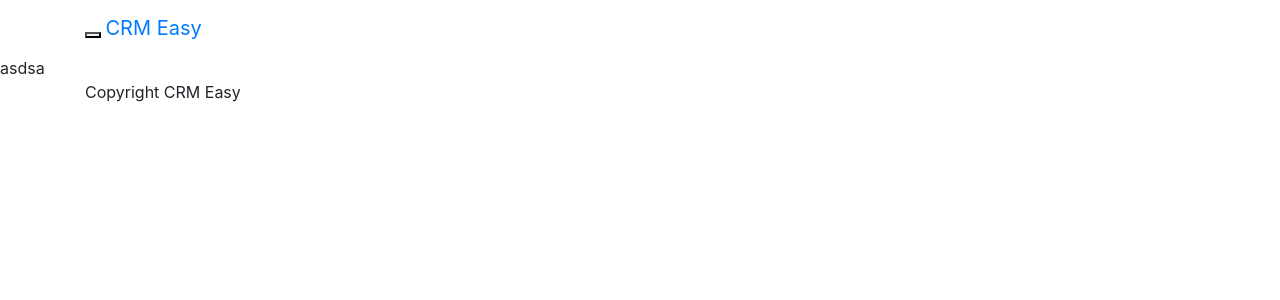
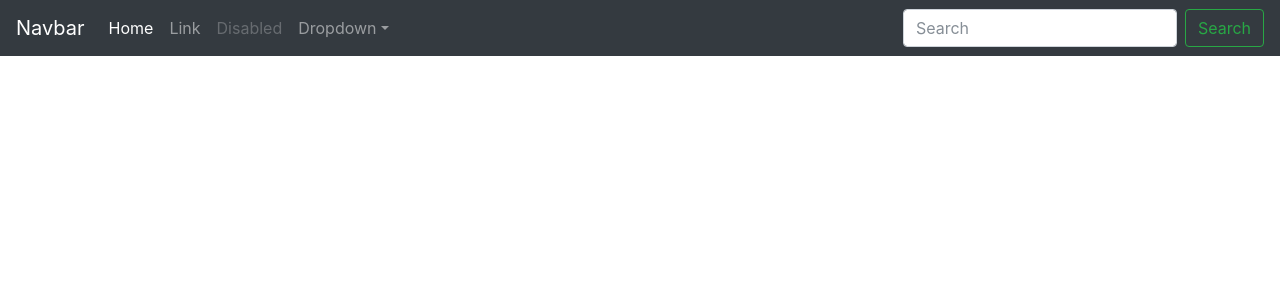
Before and after one commit to saj940826/cloudproject, a Django app: page / in a window 1280 px wide. Shown: the top 300 px of the page. Run offline with Django 3.2, Linux system fonts and the light colour scheme; some libraries are stand-ins or nearby versions.

Commit message:
modified base

```diff
--- a/login/templates/base.html
+++ b/login/templates/base.html
@@ -3,7 +3,7 @@
 <html>
     {# Make modifiable head elements #}
     <head>
-        <title>{% block title %}Home {% endblock title %} | CRM Easy</title>
+        <title>{% block title %}Home {% endblock title %} | Project</title>
         {% block head_favicon %}
             <link rel="icon" type="image/png"
                   href="{{ STATIC_URL }}images/favicon.ico">
@@ -34,33 +34,38 @@
     <body>
     {# Navigation Menu #}
     <header>
-        <div class="navbar navbar-default navbar-static-top
-        {% block nav-style %}{% endblock %}">
-            <div class="container p-none">
-                <div class="navbar-header">
-                    <button type="button" class="navbar-toggle"
-                            data-toggle="collapse"
-                            data-target=".navbar-collapse">
-                        <span class="icon-bar"></span>
-                        <span class="icon-bar"></span>
-                        <span class="icon-bar"></span>
-                    </button>
-                    <a class="navbar-brand" href="/">CRM Easy</a>
-                </div>
-                <div class="collapse navbar-collapse">
-                    <ul class="nav navbar-nav navbar-right">
-                        {% if user.is_authenticated %}
-                            <li><a href="">Logout</a></li>
-                            <li><a href=""
-                                   class="p-r-none">Accounts</a></li>
-                        {% else %}
-                            <li><a href="">Login</a></li>
-                            <li><a href="" class="p-r-none">Sign Up</a></li>
-                        {% endif %}
-                    </ul>
-                </div>
+      <nav class="navbar navbar-expand-md navbar-dark bg-dark fixed-top">
+      <a class="navbar-brand" href="#">Navbar</a>
+      <button class="navbar-toggler" type="button" data-toggle="collapse" data-target="#navbarsExampleDefault" aria-controls="navbarsExampleDefault" aria-expanded="false" aria-label="Toggle navigation">
+        <span class="navbar-toggler-icon"></span>
+      </button>
+
+      <div class="collapse navbar-collapse" id="navbarsExampleDefault">
+        <ul class="navbar-nav mr-auto">
+          <li class="nav-item active">
+            <a class="nav-link" href="#">Home <span class="sr-only">(current)</span></a>
+          </li>
+          <li class="nav-item">
+            <a class="nav-link" href="#">Link</a>
+          </li>
+          <li class="nav-item">
+            <a class="nav-link disabled" href="#">Disabled</a>
+          </li>
+          <li class="nav-item dropdown">
+            <a class="nav-link dropdown-toggle" href="http://example.com" id="dropdown01" data-toggle="dropdown" aria-haspopup="true" aria-expanded="false">Dropdown</a>
+            <div class="dropdown-menu" aria-labelledby="dropdown01">
+              <a class="dropdown-item" href="#">Action</a>
+              <a class="dropdown-item" href="#">Another action</a>
+              <a class="dropdown-item" href="#">Something else here</a>
             </div>
-        </div>
+          </li>
+        </ul>
+        <form class="form-inline my-2 my-lg-0">
+          <input class="form-control mr-sm-2" type="text" placeholder="Search" aria-label="Search">
+          <button class="btn btn-outline-success my-2 my-sm-0" type="submit">Search</button>
+        </form>
+      </div>
+    </nav>
     </header>
     {# The Document Body #}
     <div id="site-wrapper">
@@ -79,7 +84,7 @@
         {% block footer_javascript_site %}
 
             <script src="{% static "js/jquery-3.2.1.js"%}"></script>
-            <script src="{% static "js/Popper.js"%}"></script>
+            <script src="{% static "js/popper.js"%}"></script>
             <script src="{% static "js/bootstrap.min.js"%}"></script>
         {% endblock footer_javascript_site %}
         {% block footer_javascript_section %}{% endblock footer_javascript_section %}
```
